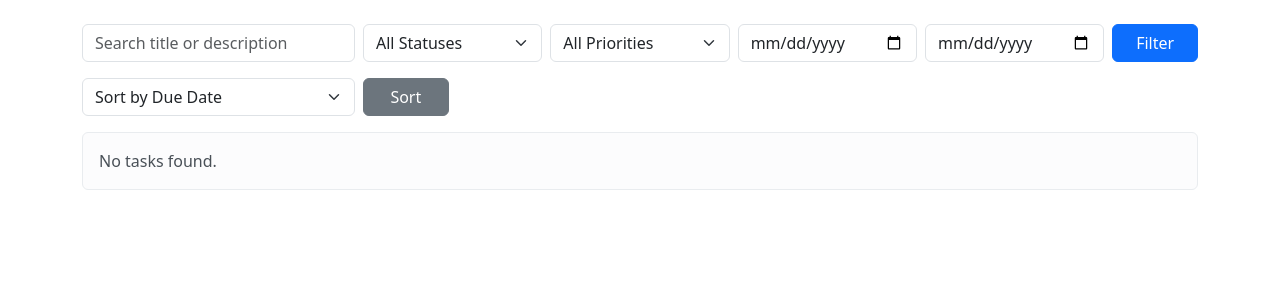
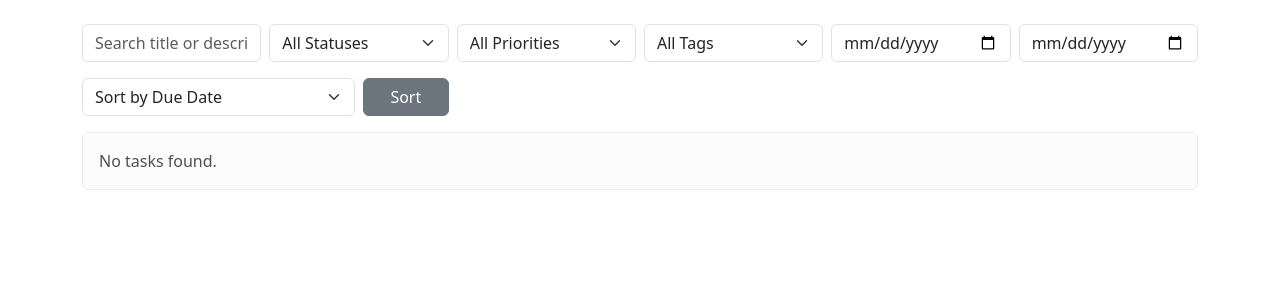
Before and after one commit to NV23115/Implement-Major-and-Minor-Updates-to-your-Application-using-Best-Practices, a Flask app: page / in a window 1280 px wide. Shown: the part 56-356 px from the top of the page. Run offline with Flask 3, Linux system fonts and the light colour scheme.

Commit message:
Add task tags and labels: assign tags to tasks, filter by tag, display tags in UI

```diff
--- a/app.py
+++ b/app.py
@@ -57,6 +57,7 @@ def normalize_task(task):
         'due_date': due_date,
         'created_at': created_at,
         'updated_at': updated_at,
+        'tags': task.get('tags', []),
     }
 
 
@@ -70,6 +71,7 @@ def serialize_task(task):
         'due_date': task['due_date'].isoformat() if task['due_date'] else '',
         'created_at': task['created_at'].isoformat(),
         'updated_at': task['updated_at'].isoformat(),
+        'tags': task['tags'],
     }
 
 
@@ -110,6 +112,7 @@ def index():
     priority_filter = request.args.get('priority', '').strip()
     due_date_from = request.args.get('due_date_from', '').strip()
     due_date_to = request.args.get('due_date_to', '').strip()
+    tag_filter = request.args.get('tag', '').strip()
     sort_by = request.args.get('sort', 'due_date').strip()
 
     tasks = load_tasks()
@@ -135,6 +138,9 @@ def index():
         to_date = date.fromisoformat(due_date_to)
         tasks = [task for task in tasks if task['due_date'] and task['due_date'] <= to_date]
 
+    if tag_filter:
+        tasks = [task for task in tasks if tag_filter in task['tags']]
+
     # Sorting
     if sort_by == 'due_date':
         tasks = sorted(tasks, key=lambda t: (t['due_date'] is None, t['due_date'] or date.max))
@@ -146,7 +152,13 @@ def index():
     else:
         tasks = sort_tasks(tasks)  # default
 
-    return render_template('index.html', tasks=tasks, q=q, status_filter=status_filter, priority_filter=priority_filter, due_date_from=due_date_from, due_date_to=due_date_to, sort_by=sort_by)
+    # Get unique tags for filter dropdown
+    all_tags = set()
+    for task in load_tasks():
+        all_tags.update(task['tags'])
+    tags = sorted(list(all_tags))
+
+    return render_template('index.html', tasks=tasks, q=q, status_filter=status_filter, priority_filter=priority_filter, due_date_from=due_date_from, due_date_to=due_date_to, tag_filter=tag_filter, sort_by=sort_by, tags=tags)
 
 
 @app.route('/task/new', methods=['GET', 'POST'])
@@ -159,6 +171,7 @@ def create_task():
 
         tasks = load_tasks()
         now = datetime.utcnow()
+        tags = [tag.strip() for tag in request.form.get('tags', '').split(',') if tag.strip()]
         task = {
             'id': next_task_id(tasks),
             'title': title,
@@ -168,6 +181,7 @@ def create_task():
             'due_date': parse_date(request.form.get('due_date')),
             'created_at': now,
             'updated_at': now,
+            'tags': tags,
         }
         tasks.append(task)
         save_tasks(tasks)
@@ -193,6 +207,7 @@ def edit_task(task_id):
         task['priority'] = request.form.get('priority', 'Medium') if request.form.get('priority') in PRIORITY_CHOICES else 'Medium'
         task['status'] = request.form.get('status', 'Pending') if request.form.get('status') in STATUS_CHOICES else 'Pending'
         task['due_date'] = parse_date(request.form.get('due_date'))
+        task['tags'] = [tag.strip() for tag in request.form.get('tags', '').split(',') if tag.strip()]
         task['updated_at'] = datetime.utcnow()
 
         save_tasks(tasks)
--- a/templates/index.html
+++ b/templates/index.html
@@ -4,7 +4,7 @@
   <div class="row mb-3">
     <div class="col-md-12">
       <form class="row g-2" method="get" action="{{ url_for('index') }}">
-        <div class="col-md-3">
+        <div class="col-md-2">
           <input type="text" class="form-control" name="q" placeholder="Search title or description" value="{{ q }}">
         </div>
         <div class="col-md-2">
@@ -24,13 +24,18 @@
           </select>
         </div>
         <div class="col-md-2">
+          <select class="form-select" name="tag">
+            <option value="">All Tags</option>
+            {% for tag in tags %}
+              <option value="{{ tag }}" {% if tag_filter == tag %}selected{% endif %}>{{ tag }}</option>
+            {% endfor %}
+          </select>
+        </div>
+        <div class="col-md-2">
           <input type="date" class="form-control" name="due_date_from" placeholder="Due From" value="{{ due_date_from }}">
         </div>
         <div class="col-md-2">
           <input type="date" class="form-control" name="due_date_to" placeholder="Due To" value="{{ due_date_to }}">
-        </div>
-        <div class="col-md-1">
-          <button type="submit" class="btn btn-primary w-100">Filter</button>
         </div>
       </form>
     </div>
@@ -67,6 +72,13 @@
             <span class="badge bg-{{ 'success' if task.status == 'Completed' else 'warning' if task.status == 'In Progress' else 'secondary' }}">{{ task.status }}</span>
           </div>
           <p class="mb-1 text-truncate">{{ task.description or 'No description' }}</p>
+          {% if task.tags %}
+            <div class="mb-1">
+              {% for tag in task.tags %}
+                <span class="badge bg-info text-dark me-1">{{ tag }}</span>
+              {% endfor %}
+            </div>
+          {% endif %}
           <small>Priority: {{ task.priority }}{% if task.due_date %} | Due {{ task.due_date.strftime('%Y-%m-%d') }}{% endif %}</small>
         </a>
       {% endfor %}
--- a/templates/task_form.html
+++ b/templates/task_form.html
@@ -33,7 +33,10 @@
         <input type="date" class="form-control" name="due_date" value="{{ task.due_date.strftime('%Y-%m-%d') if task and task.due_date else '' }}">
       </div>
     </div>
-    <button type="submit" class="btn btn-primary">Save Task</button>
+    <div class="mb-3">
+      <label class="form-label">Tags (comma separated)</label>
+      <input type="text" class="form-control" name="tags" value="{% if task %}{{ task.tags | join(', ') }}{% endif %}">
+    </div>
     <a href="{{ url_for('index') }}" class="btn btn-secondary ms-2">Cancel</a>
   </form>
 {% endblock %}
```
Also changed, not shown: templates/task_detail.html (+7 -0 lines).
